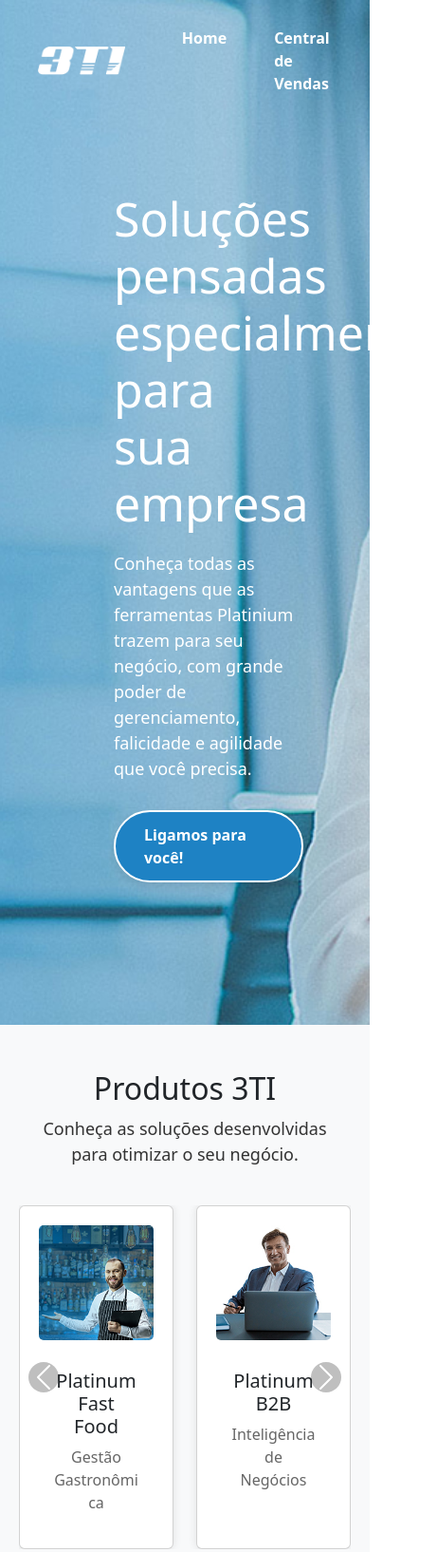
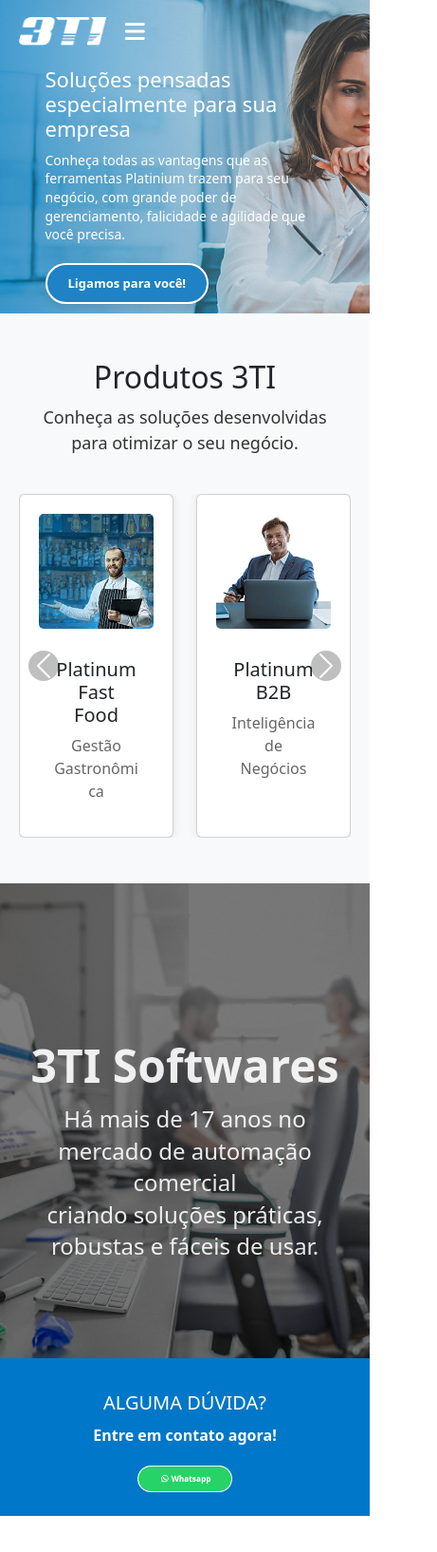
Before and after one commit to PriscilaNegro/site_3ti, a plain HTML site: page index.html in a window 390 px wide. Shown: the top 1634 px of the page at 95% size, 461 px wide, since content can reach past the window. Drawn offline with nearby package versions, Linux system fonts and the light colour scheme; some packages are replaced by stand-ins of ours; a script that the page names is missing.

Commit message:
Aplicando layout responsivo

```diff
--- a/index.html
+++ b/index.html
@@ -16,6 +16,11 @@
               <img src="img/logo.png" alt="logoWhite 3TI" class="logo-white">
               <img src="img/logoAzul.png" alt="logoAzul 3TI" class="logo-blue">
              </a>
+
+        <div class="menu-toggle">
+          <i class="fas fa-bars"></i>
+        </div>
+
             <nav>
                 <ul>
                     <li><a href="#">Home</a></li>
--- a/script.js
+++ b/script.js
@@ -35,3 +35,10 @@ function initMap() {
 }
 
 document.getElementById("ano-atual").textContent = new Date().getFullYear();
+
+const menuToggle = document.querySelector(".menu-toggle");
+const navList = document.querySelector("nav ul");
+
+menuToggle.addEventListener("click", () => {
+  navList.classList.toggle("active");
+});
--- a/style.css
+++ b/style.css
@@ -184,6 +184,10 @@ section{
 .whatsapp-info .descricao {
   font-size: 0.85em;
   color: inherit;
+}
+
+.menu-toggle {
+  display: none;
 }
 
 .produtos {
@@ -539,13 +543,13 @@ section{
 
 .social-icons a {
   font-size: 24px;
-  color: #0077c8;
+  color: white;
   transition: transform 0.3s, color 0.3s;
 }
 
 .social-icons a:hover {
   transform: scale(1.2);
-  color: #005f9e;
+  color: white;
 }
 
 .footer {
@@ -555,3 +559,142 @@ section{
   padding: 15px 10px;
   font-size: 14px;
 }
+
+/* Ajuste na versão mobile */
+
+@media (max-width: 768px) {
+
+  header .container {
+    flex-direction: row;
+    justify-content: space-between;
+    align-items: center;
+    gap: 20px;
+    padding: 0 20px;
+  }
+
+  .menu-toggle {
+    display: block;
+    cursor: pointer;
+    font-size: 26px;
+    color: white;
+    z-index: 1002;
+  }
+
+  nav ul {
+    display: none;
+    flex-direction: column;
+    position: absolute;
+    top: 80px;
+    right: 20px;
+    background-color:white !important;
+    color: #0077c8 !important;
+    padding: 20px;
+    border-radius: 8px;
+    z-index: 1001;
+    width: 200px;
+  }
+
+  nav ul.active {
+    display: flex;
+  }
+
+  nav ul li {
+    margin: 10px 0;
+  }
+
+  nav ul li a {
+  color: #0077c8 !important;
+  text-decoration: none;
+}
+
+nav ul.active {
+  background-color: white !important;
+  color: #0077c8 !important;
+}
+
+header.scrolled nav ul.active {
+  background-color: rgba(0, 119, 200, 0.95) !important; /* azul */
+  color: white !important;
+}
+
+header.scrolled nav ul.active li a {
+  color: white !important;
+}
+
+
+  .whatsapp-link {
+    display: none;
+  }
+
+  .hero {
+  background-image: url('img/BannerPrincipal.jpg');
+  background-size: cover;
+  background-position: center;
+  background-repeat: no-repeat;
+  padding: 100px 20px 40px;
+  color: white;
+  min-height: auto;
+  display: flex;
+  align-items: center;
+  justify-content: center;
+  text-align: center;
+  height: 330px;
+}
+
+  .hero-content {
+  padding: 0 10px;
+  margin: 0 auto;
+  max-width: 90%;
+}
+
+.hero h2 {
+  font-size: 22px;
+  margin-bottom: 10px;
+}
+
+.hero p {
+  font-size: 14px;
+  line-height: 1.4;
+  margin-bottom: 20px;
+}
+
+.btn-custom {
+  font-size: 13px;
+  padding: 10px 22px;
+}
+
+header .menu-toggle {
+  color: white;
+  font-size: 24px;
+  background: none;
+  border: none;
+  cursor: pointer;
+  z-index: 1100;
+}
+
+header.scrolled .menu-toggle {
+  color: #0077c8;
+}
+
+
+  .duvida-conteudo {
+    flex-direction: column;
+    text-align: center;
+    gap: 20px;
+    padding: 20px;
+  }
+
+  .duvida-texto {
+    align-items: center;
+  }
+
+  .duvida-icone img {
+    width: 100px;
+  }
+
+  /* Redução logos clientes */
+  .logos-clientes img {
+    width: 90px;
+    height: 90px;
+  }
+}
```
